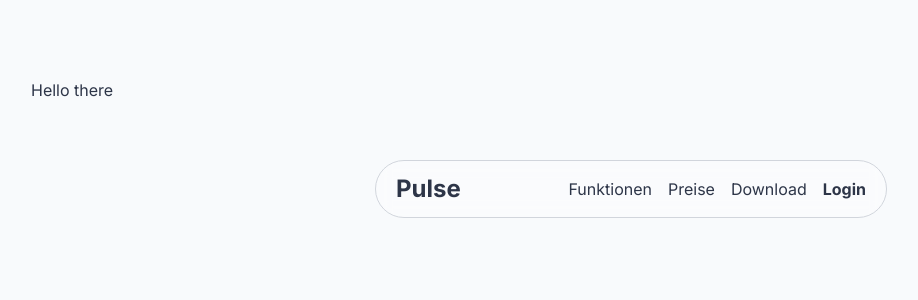
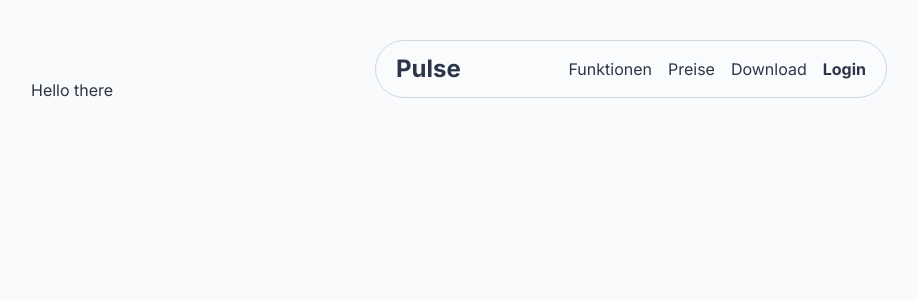
Before and after one commit to Factorium1/pulse, a Next.js app in the folder apps/web/: page / in a window 1280 px wide. Shown: the top 300 px of the page, without its empty margins (9-927 px from the left). Built offline with nearby package versions, Linux system fonts and the light colour scheme; no server answers.

Commit message:
fix(navbar): set normal top distance

```diff
--- a/apps/web/src/components/shared/header/index.tsx
+++ b/apps/web/src/components/shared/header/index.tsx
@@ -3,7 +3,7 @@ import { FaBars } from 'react-icons/fa'
 
 const Header = () => {
   return (
-    <div className="sticky top-40 z-10 w-sm flex-between backdrop-blur-sm bg-opacity-30 bg-white/30 border border-gray-300 md:w-lg mx-auto px-5 py-3 rounded-full ">
+    <div className="sticky top-10 z-10 w-sm flex-between backdrop-blur-sm bg-opacity-30 bg-white/30 border border-gray-300 md:w-lg mx-auto px-5 py-3 rounded-full ">
       <h1 className="text-2xl font-bold">Pulse</h1>
       <button className="md:hidden p-2 rounded-full hover:bg-gray-200 transition">
         <FaBars />
```
